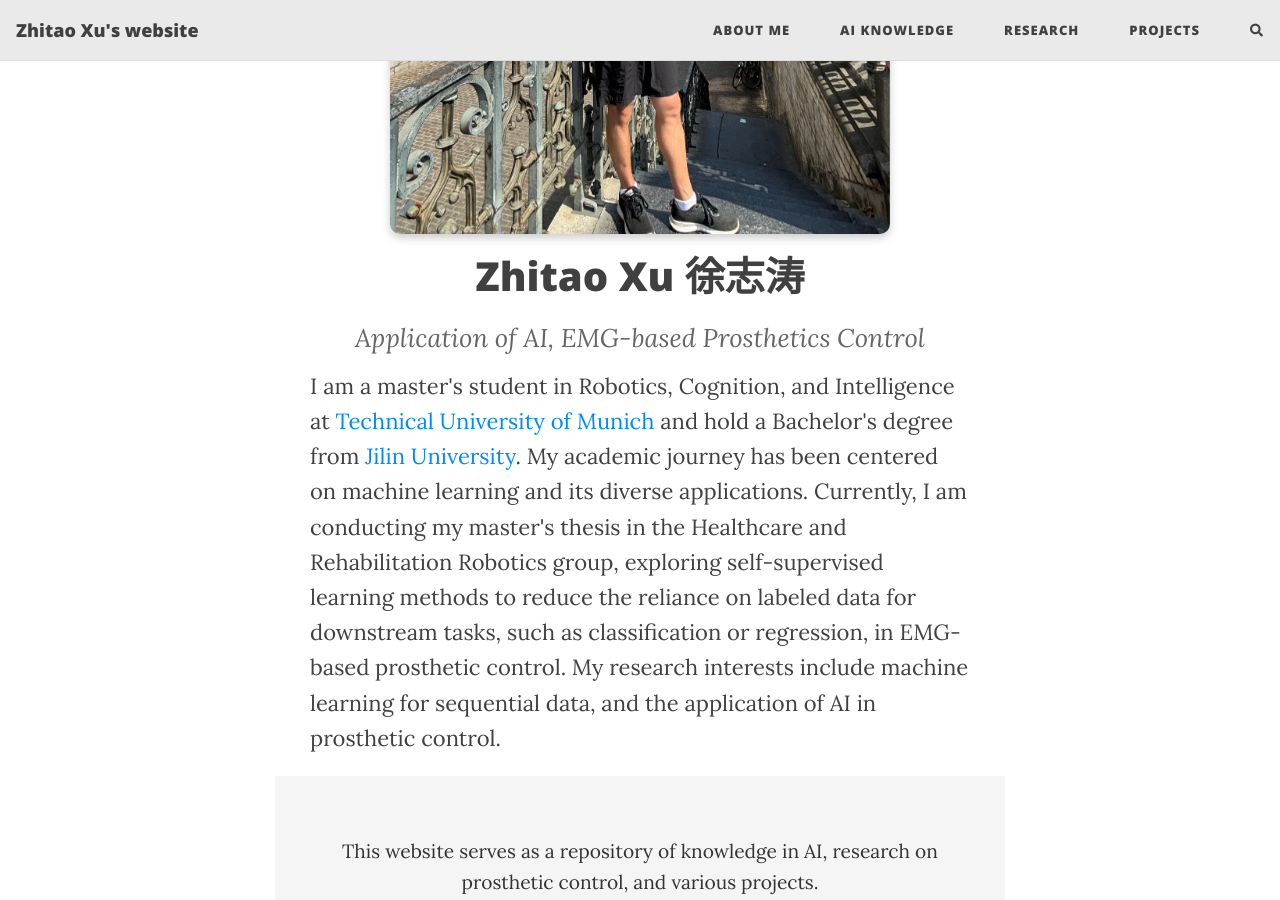
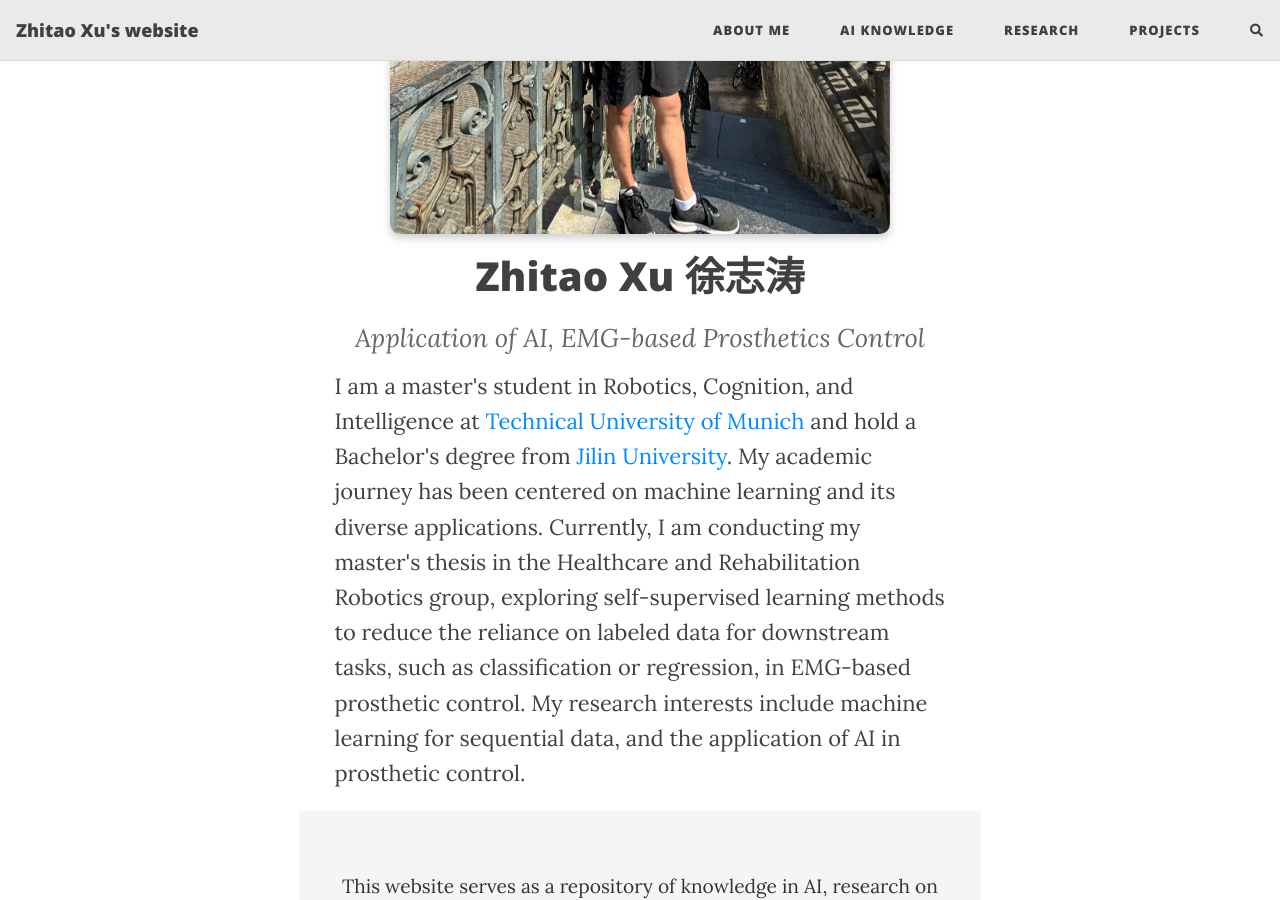
Before and after one commit to HerrXu01/herrxu01.github.io, a Jekyll site: the page built from index.html, in a window 1280 px wide and 900 px high, scrolled down 693 px. Built offline with Jekyll 4.4.1, drawn with Linux system fonts in a browser that asks for light colours; the list of posts is cut into pages by our own code; comment, search, counter and statistics services are not loaded.

Commit message:
change page width

```diff
--- a/_layouts/page.html
+++ b/_layouts/page.html
@@ -4,7 +4,7 @@
 
 {% include header.html type="page" %}
 
-<main class="{% if page.full-width %} container-fluid {% else %} container-md {% endif %}">
+<div class="{% if page.full-width %} col {% else %} col-xl-10 offset-xl-1 col-lg-11 offset-lg-0 col-md-12 {% endif %}">
   <div class="row">
     <div class="{% if page.full-width %} col {% else %} col-xl-8 offset-xl-2 col-lg-10 offset-lg-1 {% endif %}">
       {% if page.before-content %}
```
